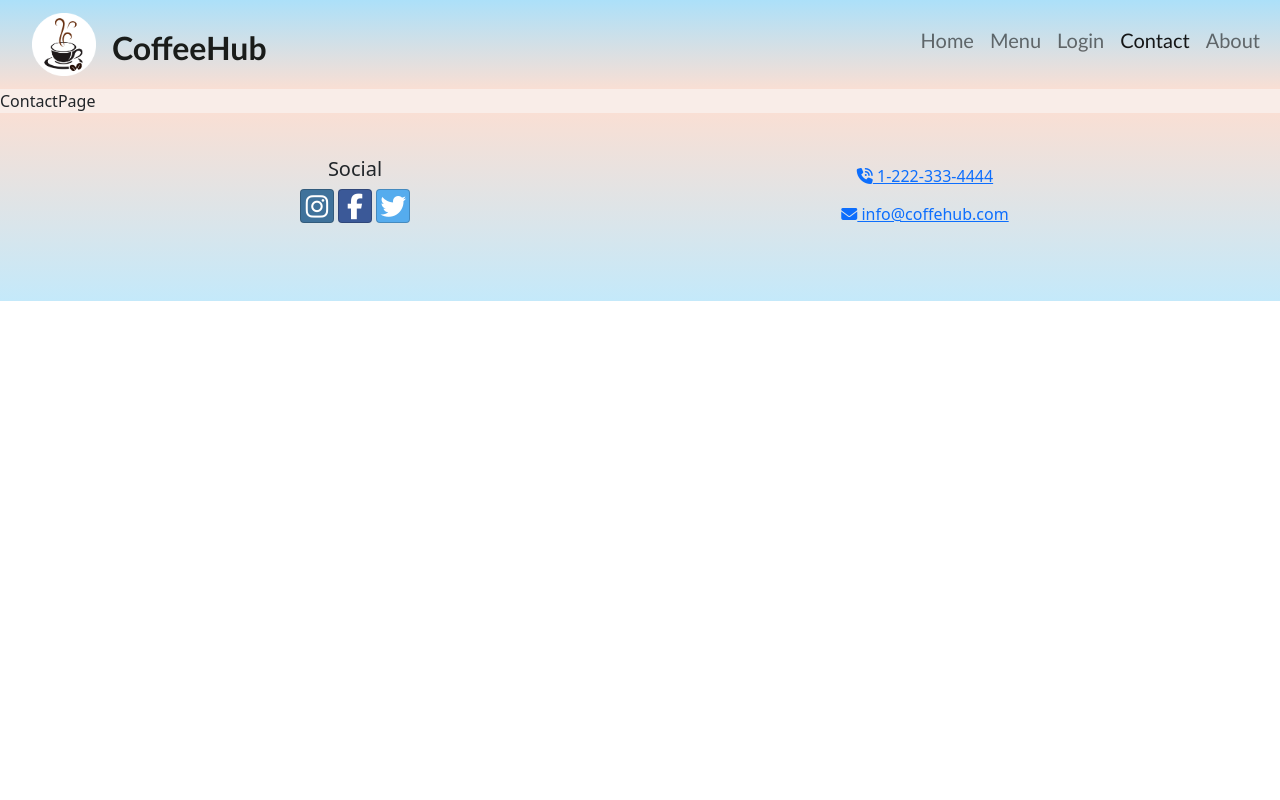
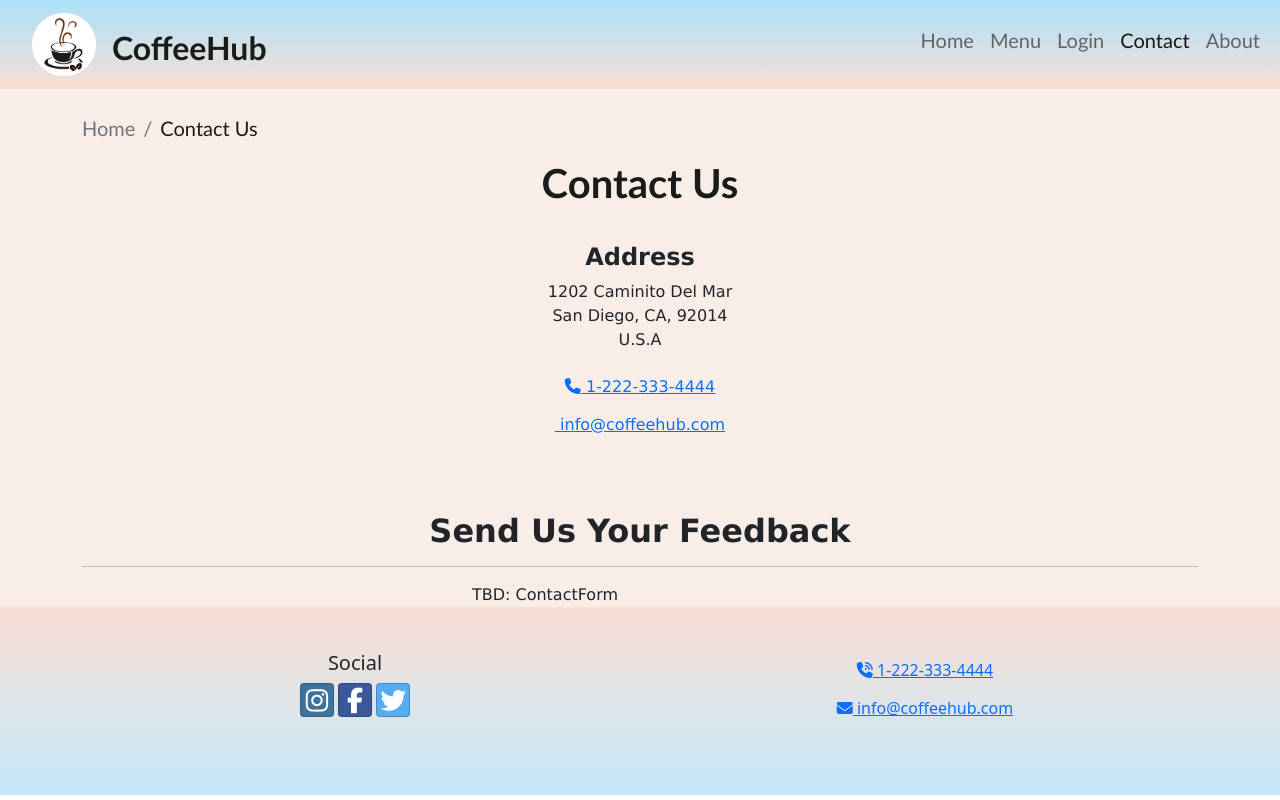
Before and after one commit to annasadovskaya/coffee-hub-react-project, a React (Create React App) app: page /contact in a window 1280 px wide. Built offline with nearby package versions, Linux system fonts and the light colour scheme.

Commit message:
ContactPage

```diff
--- a/src/App.css
+++ b/src/App.css
@@ -14,9 +14,7 @@
 .navbar-brand img {
   width: 100%;
   height: 100%;
-  /* margin-right: 2rem; */
   margin-left: 20px;
-  /* max-width: 4rem; */
 }
 .nav-link,
 .logo-heading {
@@ -49,11 +47,6 @@
   color: #1a1c1a;
 }
 
-/* .items-container {
-  width: 90%;
-  margin: auto;
-  margin-top: 30px;
-} */
 .items-row {
   text-align: center;
   margin: auto;
@@ -78,22 +71,10 @@
 /*Footer*/
 .site-footer {
   padding: 20px 0;
-  /* margin-top: 2rem; */
-  /* background-color: #c2e0ef; */
   background: linear-gradient(to top, #c4e9fa 0%, #f9dfd4 100%);
   padding: #c2e0ef;
 }
 
-/* For one card on the home page */
-/* .home-page-card {
-  max-width: fit-content;
-  width: 800px;
-  margin: auto;
-} */
-
-/* .home-page-card-body {
-  line-height: 30px;
-} */
 .home-page-card-text {
   text-align: center;
   font-family: "Lucida Sans", "Lucida Sans Regular", "Lucida Grande",
@@ -115,3 +96,17 @@ h3 {
   font-family: "Lucida Sans", "Lucida Sans Regular", "Lucida Grande",
     "Lucida Sans Unicode", Geneva, Verdana, sans-serif;
 }
+
+/* Contact Us Page */
+.contact-container {
+  text-align: center;
+  font-family: "Lucida Sans", "Lucida Sans Regular", "Lucida Grande",
+    "Lucida Sans Unicode", Geneva, Verdana, sans-serif;
+}
+.address-header,
+.feedback-header {
+  font-weight: 800;
+  font-family: "Lucida Sans", "Lucida Sans Regular", "Lucida Grande",
+    "Lucida Sans Unicode", Geneva, Verdana, sans-serif;
+  margin-top: 20px;
+}
--- a/src/components/Footer.js
+++ b/src/components/Footer.js
@@ -40,7 +40,7 @@ const Footer = () => {
               className="btn btn-link"
               href="mailto:notreal@notreal.co"
             >
-              <i className="fa-solid fa-envelope" /> info@coffehub.com
+              <i className="fa-solid fa-envelope" /> info@coffeehub.com
             </a>
           </Col>
         </Row>
--- a/src/pages/ContactPage.js
+++ b/src/pages/ContactPage.js
@@ -1,5 +1,45 @@
+import { Container, Col, Row } from "reactstrap";
+import SubHeader from "../components/SubHeader";
+
 const ContactPage = () => {
-  return <div>ContactPage</div>;
+  return (
+    <Container className="contact-container">
+      <SubHeader current="Contact Us" />
+      <Row className="row-content align-items-center">
+        <Col sm="12">
+          <h4 className="address-header">Address</h4>
+          <address>
+            1202 Caminito Del Mar
+            <br />
+            San Diego, CA, 92014
+            <br />
+            U.S.A
+          </address>
+          <div>
+            <a role="button" className="btn btn-link" href="tel:+12065551234">
+              <i className="fa fa-phone" /> 1-222-333-4444
+            </a>
+            <br />
+            <a
+              role="button"
+              className="btn btn-link"
+              href="mailto:fakeemail@fakeemail.co"
+            >
+              <i className="fa fa-envelope-o" /> info@coffeehub.com
+            </a>
+          </div>
+        </Col>
+      </Row>
+
+      <Row className="row-content mt-5">
+        <Col xs="12">
+          <h2 className="feedback-header">Send Us Your Feedback</h2>
+          <hr />
+        </Col>
+        <Col md="10">TBD: ContactForm</Col>
+      </Row>
+    </Container>
+  );
 };
 
 export default ContactPage;
```
Also changed, not shown: src/features/display/DisplayList.js (+0 -19 lines), src/pages/HomePage.js (+1 -12 lines).
